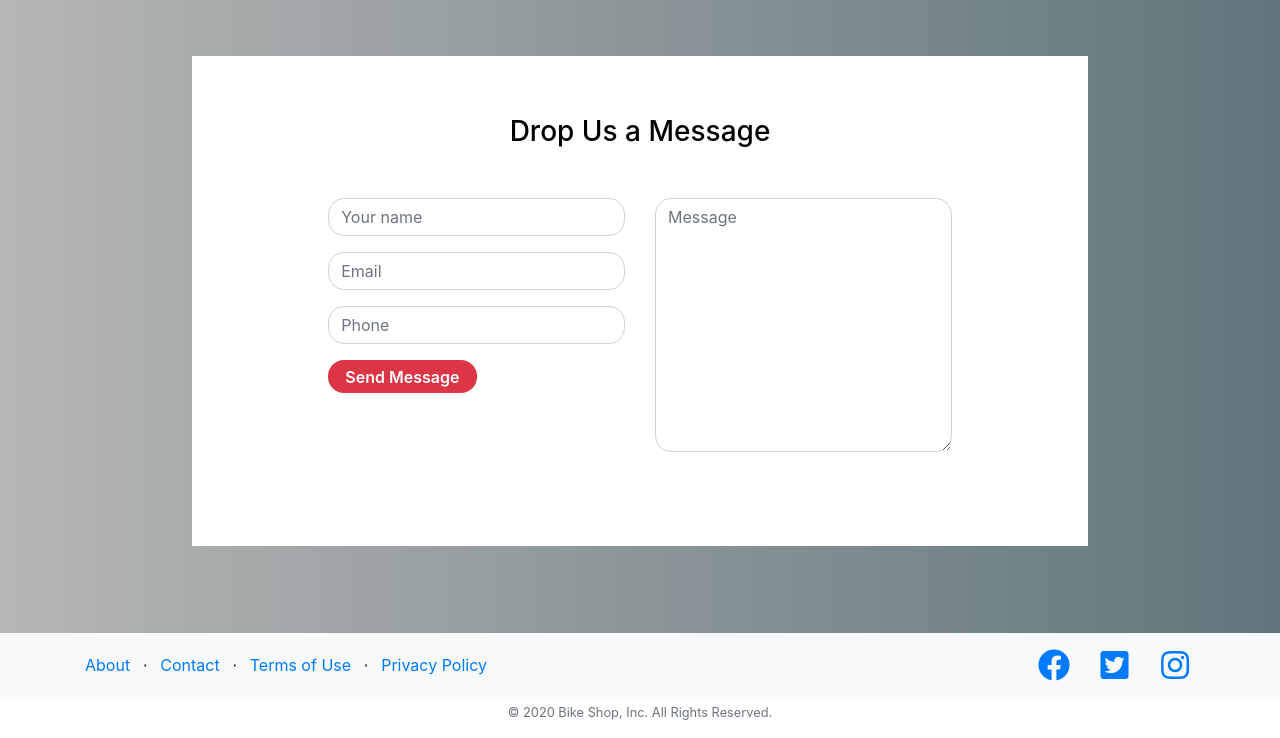
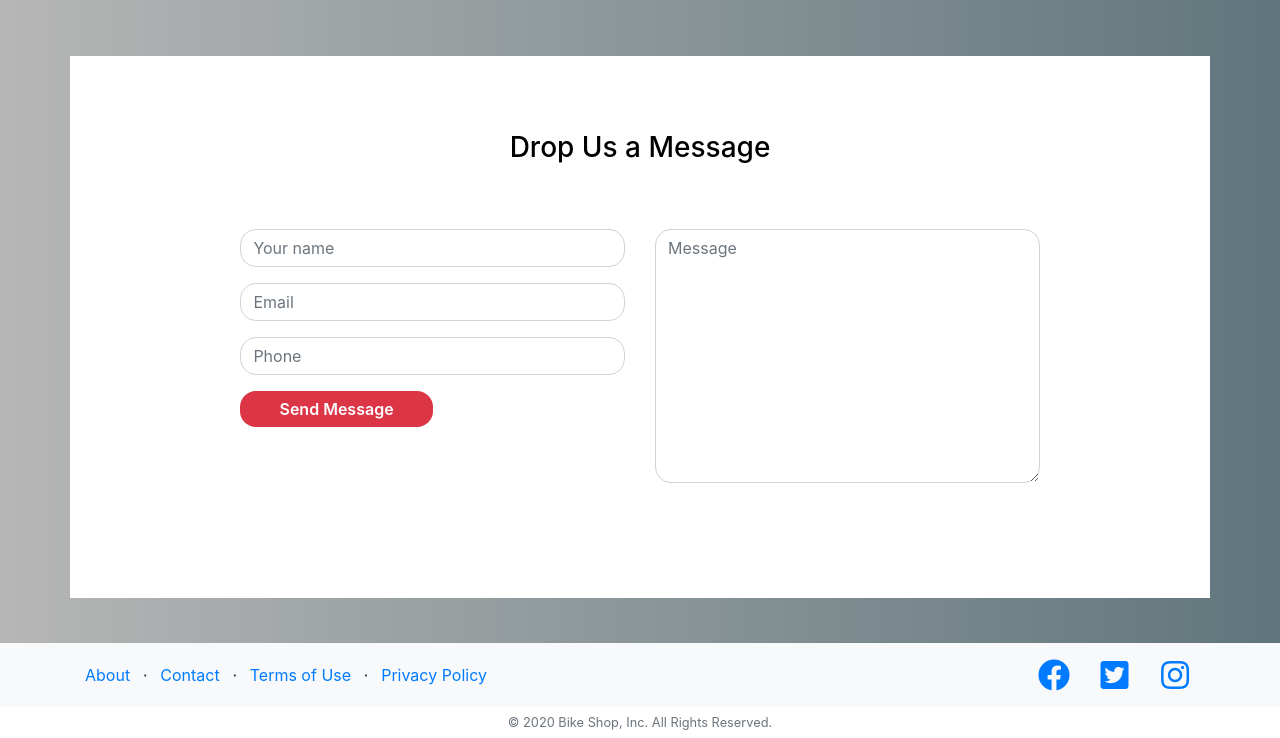
Before and after one commit to JohanDhana/bike-shop-django, a Django app: page /contact in a window 1280 px wide. Shown: the part 72-810 px from the top of the page. Run offline with Django 3.2, Linux system fonts and the light colour scheme; data that the repository does not hold is empty; some libraries are stand-ins or nearby versions.

Commit message:
Update contact.css

```diff
--- a/shop/static/shop/contact.css
+++ b/shop/static/shop/contact.css
@@ -1,12 +1,12 @@
 body{
 background: -webkit-linear-gradient(left, #b6b6b6, #60767c);
+margin-bottom: 140px;
 }
 
 .contact-form{
     background: #fff;
     margin-top: 10%;
     margin-bottom: 5%;
-    width: 70%;
 }
 .contact-form .form-control{
     border-radius:1rem;
```
